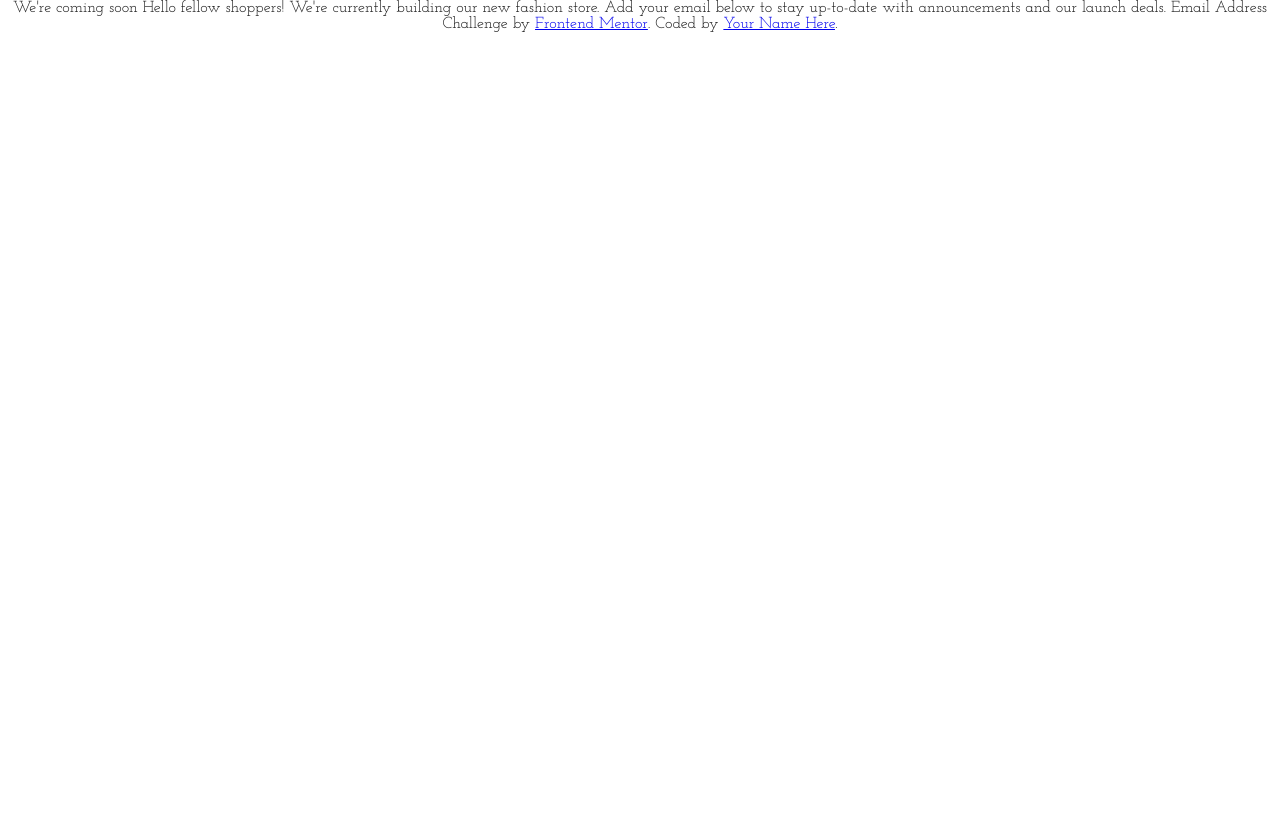
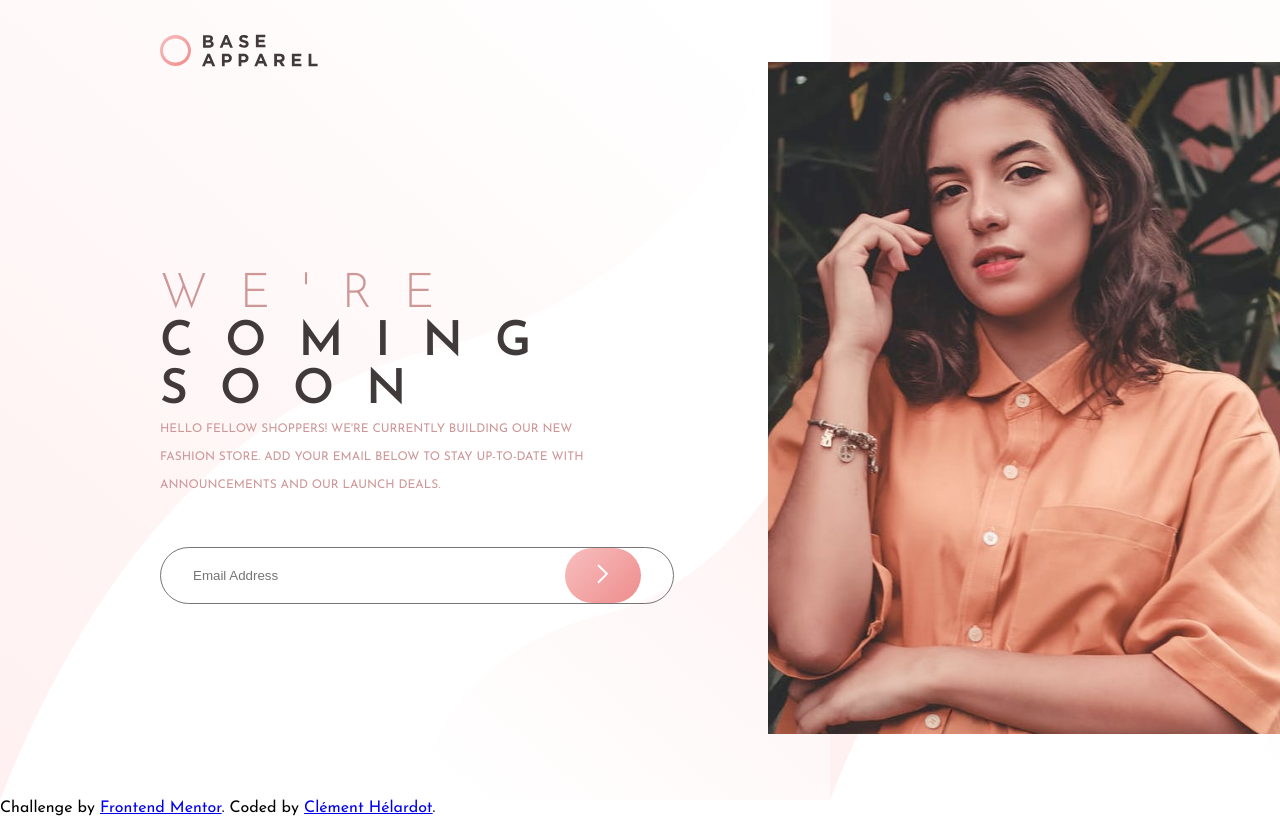
Before and after one commit to ClemHlrdt/base-apparel, a plain HTML site: page index.html in a window 1280 px wide. Drawn offline with Linux system fonts and the light colour scheme.

Commit message:
Added sass and grid layout

```diff
--- /dev/null
+++ b/css/style.scss
@@ -0,0 +1,172 @@
+@import url("https://fonts.googleapis.com/css?family=Josefin+Sans:300,400,600&display=swap");
+
+// variables
+/* Media queries */
+$mobile: 375px;
+$desktop: 1440px;
+
+/* Colors */
+
+/*Primary */
+$pale-red: hsl(0, 36%, 70%);
+$soft-red: hsl(0, 93%, 68%);
+
+/* Neutral */
+$dark-greyish-red: hsl(0, 6%, 24%);
+
+/* Gradients */
+$grad-white-to-beige: linear-gradient(
+  135deg,
+  hsl(0, 0%, 100%),
+  hsl(0, 100%, 98%)
+);
+
+$grad-red-to-white: linear-gradient(135deg, hsl(0, 80%, 86%), hsl(0, 74%, 74%));
+
+/* Typography */
+$body-size: 16px;
+
+$light: 300;
+$medium: 400;
+$bold: 600;
+
+* {
+  margin: 0;
+  padding: 0;
+  box-sizing: border-box;
+}
+
+body {
+  height: 100vh;
+  font-family: "Josefin Sans", sans-serif;
+  font-size: $body-size;
+}
+
+/* MAIN */
+
+main {
+  height: 100vh;
+  display: grid;
+  grid-template-columns: repeat(5, 1fr);
+  grid-template-rows: 100px auto 25px;
+  grid-template-areas:
+    "header header header hero hero"
+    "panel panel panel hero hero"
+    "footer footer footer hero hero";
+  align-items: center;
+  background-image: url("../images/bg-pattern-desktop.svg");
+}
+
+/* HEADER */
+header {
+  grid-area: header;
+  display: flex;
+  height: 5.25rem;
+  justify-content: flex-start;
+  align-items: center;
+
+  img {
+    padding: 2rem 10rem;
+  }
+}
+
+/* HERO */
+
+.hero {
+  grid-area: hero;
+  order: 1;
+
+  img {
+    object-fit: cover;
+    width: 100%;
+    height: auto;
+    &.hero-mobile {
+      display: none;
+    }
+  }
+}
+
+.panel {
+  grid-area: panel;
+  display: flex;
+  flex-direction: column;
+  justify-content: center;
+  padding: 10rem;
+  text-align: left;
+  text-transform: uppercase;
+  width: 100%;
+
+  height: 100%;
+  .title {
+    letter-spacing: 2rem;
+    font-size: 3rem;
+    font-weight: $bold;
+    color: $dark-greyish-red;
+    &.red {
+      font-weight: $light;
+      color: $pale-red;
+    }
+  }
+
+  .intro {
+    font-size: 0.75rem;
+    line-height: 1.75rem;
+    color: $pale-red;
+  }
+
+  form.email {
+    box-sizing: content-box;
+    width: 100%;
+    margin-top: 3rem;
+    display: flex;
+    flex-direction: row;
+    border: solid 1px rgba($dark-greyish-red, 0.7);
+    justify-content: space-between;
+    border-radius: 4rem;
+    padding: 0rem 2rem;
+    outline: none;
+    input {
+      border: none;
+      width: 100%;
+      color: $pale-red;
+      font-weight: $medium;
+    }
+    button {
+      background: $grad-red-to-white;
+      border-radius: 4rem;
+      padding: 1rem 2rem;
+      border: none;
+      img {
+        border: none;
+      }
+    }
+  }
+}
+
+footer {
+  grid-area: footer;
+}
+
+@media screen and (max-width: 800px) {
+  main {
+    background-color: red;
+    grid-template-columns: 1fr;
+    grid-template-rows: 100px auto 1fr 25px;
+    grid-template-areas:
+      "header"
+      "hero"
+      "panel"
+      "footer";
+  }
+
+  .hero {
+    img {
+      &.hero-mobile {
+        display: inline-block;
+      }
+      &.hero-desktop {
+        display: none;
+      }
+    }
+  }
+}
--- a/index.html
+++ b/index.html
@@ -16,16 +16,47 @@
     <title>Frontend Mentor | Base Apparel coming soon page</title>
   </head>
   <body>
-    We're coming soon Hello fellow shoppers! We're currently building our new
-    fashion store. Add your email below to stay up-to-date with announcements
-    and our launch deals. Email Address
+    <main>
+      <header>
+        <img src="./images/logo.svg" alt="logo" />
+      </header>
+      <div class="hero">
+        <img
+          src="./images/hero-desktop.jpg"
+          alt="hero desktop"
+          class="hero-desktop"
+        />
+        <img
+          src="./images/hero-mobile.jpg"
+          alt="hero mobile"
+          class="hero-mobile"
+        />
+      </div>
+      <div class="panel">
+        <h1 class="title red">We're</h1>
+        <h1 class="title">coming</h1>
+        <h1 class="title">soon</h1>
+        <p class="intro">
+          Hello fellow shoppers! We're currently building our new fashion store.
+          Add your email below to stay up-to-date with announcements and our
+          launch deals.
+        </p>
+
+        <form class="email">
+          <input type="text" placeholder="Email Address" />
+          <button>
+            <img src="./images/icon-arrow.svg" alt="icon arrow" />
+          </button>
+        </form>
+      </div>
+    </main>
 
     <footer>
       <p class="attribution">
         Challenge by
         <a href="https://www.frontendmentor.io?ref=challenge" target="_blank"
           >Frontend Mentor</a
-        >. Coded by <a href="#">Your Name Here</a>.
+        >. Coded by <a href="#">Clément Hélardot</a>.
       </p>
     </footer>
   </body>
```
Also changed, not shown: css/style.css, 1 other file.
